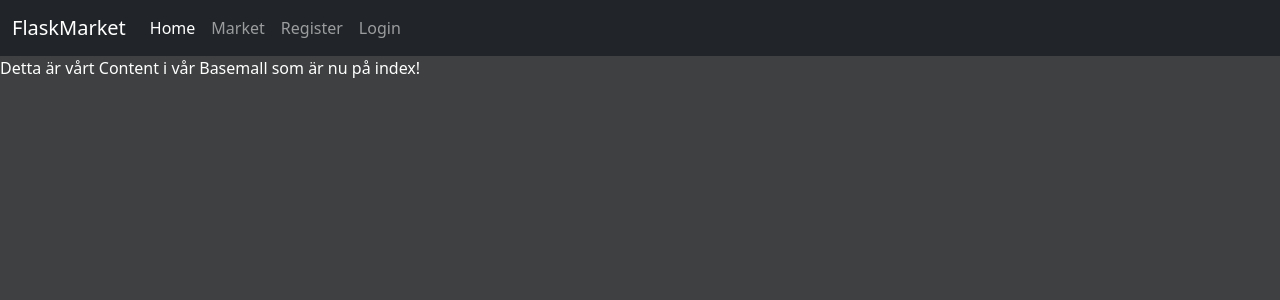
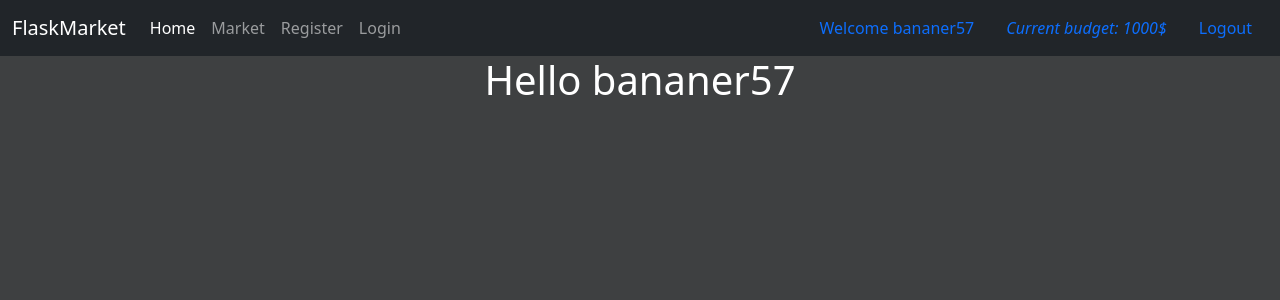
Before and after one commit to Paloftzer/Webbserverprogrammering, a Flask app: page / in a window 1280 px wide. Shown: the top 300 px of the page. Run offline with Flask 2, Linux system fonts and the light colour scheme; a user stored in the database is signed in.

Commit message:
Made a logout feature and added a dynamic secret_key (The dynamic key isn't a feature the class has implemented but instead a feature I added to improve security)

```diff
--- a/market/__init__.py
+++ b/market/__init__.py
@@ -5,14 +5,17 @@ from flask import Flask #* This imports Flask from the flask library.
 from flask_sqlalchemy import SQLAlchemy #* This imports SQLAlchemy which handles our database.
 from flask_bcrypt import Bcrypt #* This imports the Bcrypt library which is used to encrypt our passwords.
 from flask_login import LoginManager #* This imports the flask login library which is used to allow login.
+from market.gen_key import key
 
 #* This creates and initializes our server and database.
 app = Flask(__name__) # This initializes our flask application from the library.
 app.config["SQLALCHEMY_DATABASE_URI"] = "sqlite:///market.db" # This configures our database and gives it a name.
-app.config["SECRET_KEY"] = "123456789123456789123456" # This is the key we use to access the database.
+app.config["SECRET_KEY"] = key # This is the key we use to access the database.
 db = SQLAlchemy(app) # This initializes our SQLAlchemy instance.
 bcrypt = Bcrypt(app) # This initializes our Bcrypt instance.
 login_manager = LoginManager(app) # This initializes our LoginManager instance.
+login_manager.login_view = "login_page"
+login_manager.login_message_category = "info"
 
 #* This initializes our routes from our routes.py file.
 from market import routes
--- /dev/null
+++ b/market/gen_key.py
@@ -0,0 +1,3 @@
+import secrets
+
+key = secrets.token_hex(12)
--- a/market/routes.py
+++ b/market/routes.py
@@ -2,7 +2,8 @@
 
 #* This imports the necessary packages/modules to route our requests to the correct location and display the correct page.
 from flask.helpers import flash # This imports the error message when a user fails to comply with the rules of creating an account.
-from flask_login import login_user # This imports the login function needed to login.
+from flask_login import login_user, logout_user
+from flask_login.utils import login_required # This imports the login function needed to login as well as the logout function needed to logout.
 from market import app # This imports our app (website) from our market folder.
 from flask import render_template, redirect, url_for # This imports only the necessary packages for us to redirect requests to the correct location.
 from market.models import Item, User # This imports our Item and User modules from our database model.
@@ -18,6 +19,7 @@ def home():
 
 #* This routes to our market page using the flask routing system and defines a name for the route.
 @app.route("/market")
+@login_required
 def market_page():
     # Return all the data from our database and save it as the items variable
     items = Item.query.all()
@@ -63,7 +65,13 @@ def login_page():
         if attempted_user and attempted_user.check_password_correction(attempted_password=form.password.data):
             login_user(attempted_user)
             flash(f"Successfully logged in as {attempted_user.username}", category="success")
-            return redirect(url_for("market_page"))
+            return redirect(url_for("home"))
         else:
             flash("Login failed, please try again!", category="danger")
     return render_template("login.html", form=form)
+
+@app.route("/logout")
+def logout_page():
+    logout_user()
+    flash("Logout successful!", category="info")
+    return redirect(url_for("home"))
--- a/market/templates/base.html
+++ b/market/templates/base.html
@@ -34,6 +34,16 @@
                 <a class="nav-link {% block nav_login %}{% endblock %}" href="/login">Login</a>
               </li>
             </ul>
+            {% if current_user.is_authenticated %}
+            <a class="nav-link">Welcome {{ current_user.username }}</a>
+            <a class="nav-link">
+              <i class="fas fa-coins">Current budget: {{ current_user.budget }}$</i>
+            </a>
+
+            <a class="nav-link" href="{{ url_for('logout_page') }}">Logout</a>
+            {% else %}
+
+            {% endif %}
           </div>
         </div>
       </nav>
@@ -43,9 +53,10 @@
       {% if messages %} <!-- if statement -->
       {% for category, message in messages %} <!-- A for statement which sends an error message for every error which occurred. -->
         <div class="alert alert-{{ category }}">
-          <btn type="btn" class="m1-2 mb1 close" data-dismiss="alert" aria-label="Close">
+          <button type="btn" class="m1-2 mb-1 close" data-dismiss="alert" aria-label="Close">
             <span aria-hidden="true">&times;</span>
-          </btn>
+          </button>
+          <i class="close-icon"></i>
           {{ message }} <!-- Shows the specific error message -->
         </div>
         {% endfor %} <!-- Ends the for statement -->
--- a/market/templates/index.html
+++ b/market/templates/index.html
@@ -11,5 +11,7 @@
 
 <!-- This is the content block where we enter the content we want on the current page, the data is then added to the base.html but only when this page is displayed. -->
 {% block content %}
-    <div style='color: white'>Detta är vårt Content i vår Basemall som är nu på index!</div>
+    <div style="color: white">
+        <h1 class="text-center">Hello {% if not (current_user.is_authenticated) %} world {% else %} {{ current_user.username }} {% endif %}</h1>
+    </div>
 {% endblock %}
```
